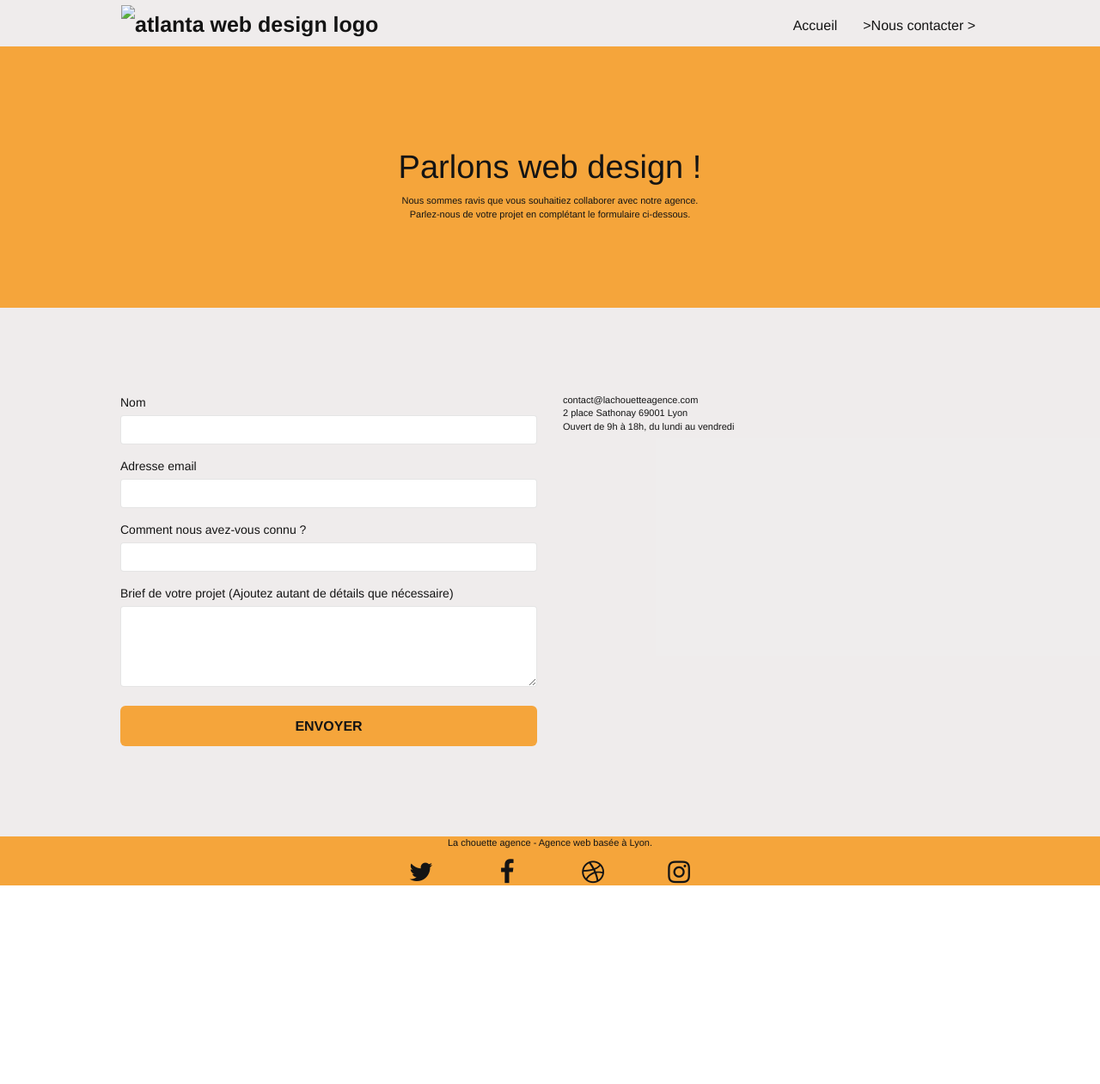
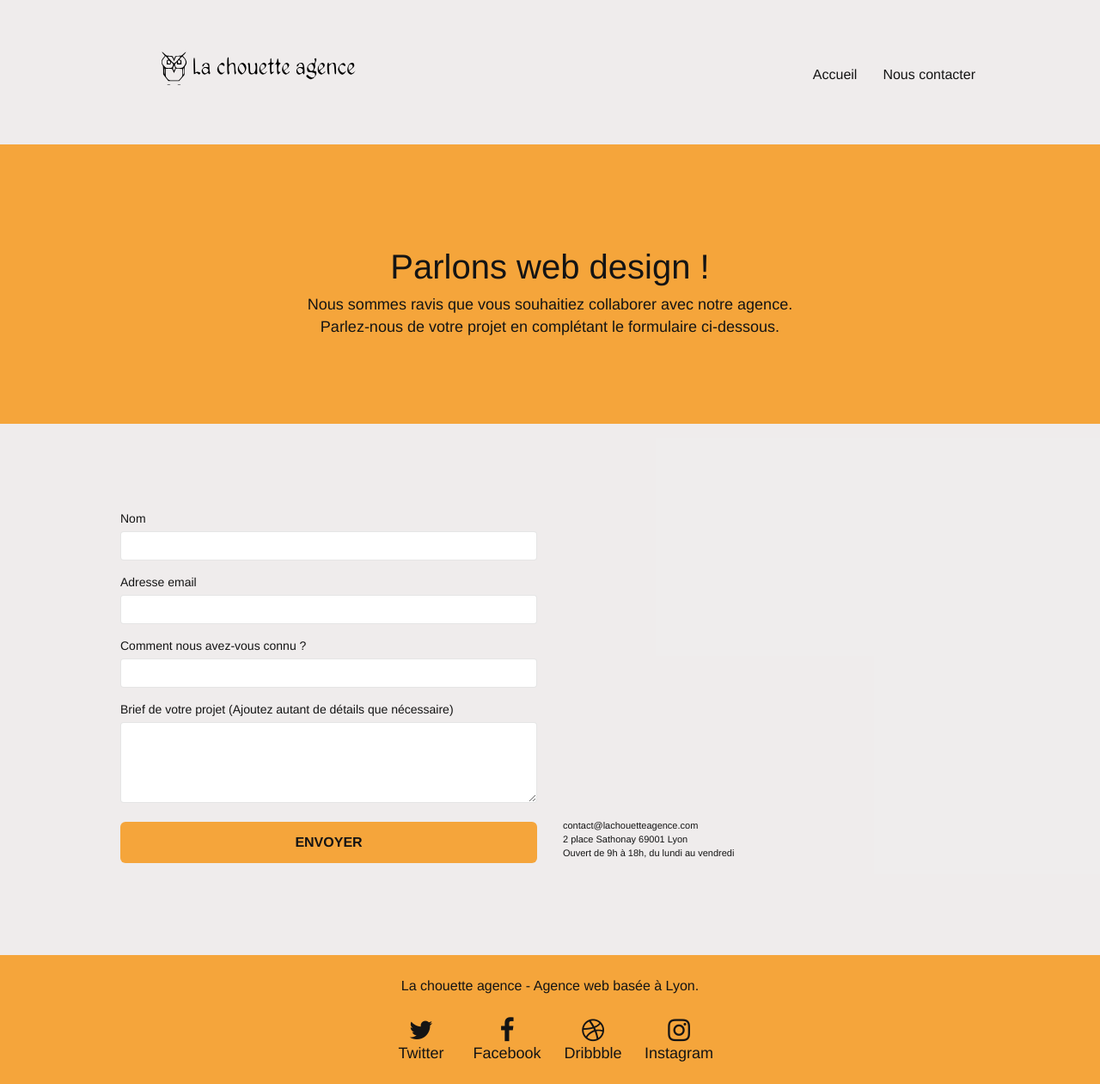
Before and after one commit to xHuginn/La_Chouette_Agence, a plain HTML site: page la_chouette_agence-nous_contacter.html in a window 1280 px wide. Shown: the whole page at 86% size. Before the commit the page ends 1030 px from the top, so only its background shows below. Drawn offline with nearby package versions, Linux system fonts and the light colour scheme; files that its build step writes are made by us from their sources.

Commit message:
changement deuxième page

```diff
--- a/css/style.css
+++ b/css/style.css
@@ -1018,8 +1018,24 @@ footer p {
     width: 320px;
 }
 
+.page_2--accroche h1 {
+    font-size: 4rem;
+}
+
+.page_2--accroche p {
+    font-size: 1.8rem;
+}
+
+.contact--p {
+    margin-top: 360px;
+}
+
 /* TABLETTES */
 @media (min-width: 426px) and (max-width: 767px) {
+
+    .contact--p {
+        margin-top: 50px;
+    }
 
     .navbar-header {
         margin-left: 25px;
@@ -1029,3 +1045,9 @@ footer p {
         height: 310px;
     }
 }
+
+@media (min-width: 320px) and (max-width: 425px) {
+    .contact--p {
+        margin-top: 0;
+    }
+}
--- a/la_chouette_agence-nous_contacter.html
+++ b/la_chouette_agence-nous_contacter.html
@@ -1,71 +1,86 @@
 <!doctype html>
-<html lang="fr"> <!-- Mettre fr-->
+<html lang="fr">
 <head>
-    <meta charset="utf-8">
-    <meta name="keywords" content=""> <!-- Manque de keywords-->
-    <meta name="description" content=""> <!-- Manque de description-->
-    <meta name="viewport" content="width=device-width, initial-scale=1.0, viewport-fit=cover">
-    <link rel="shortcut icon" type="image/png" href="favicon.jpg">
+	<head>
+		<meta charset="utf-8">
+		<meta name="keywords" content="agence design Lyon, agence design, La chouette agence, création visuelle">
+		<meta name="title" content="La Chouette Agence" >
+		<meta name="description" content="La chouette agence est une agence web design qui aide les entreprises à devenir attractives et visibles sur internet. ">
+		<meta name="viewport" content="width=device-width, initial-scale=1.0, viewport-fit=cover">
+		<meta name="robots" content="index,follow">
+		<meta name="googlebot" content="index,follow">
+		<link rel="shortcut icon" type="image/jpg" href="./img/favicon.jpg">
 
-	<link rel="stylesheet" type="text/css" href="./css/bootstrap.min.css">
-	<link rel="stylesheet" type="text/css" href="./css/style.css">
-	<link rel="stylesheet" type="text/css" href="./css/font-awesome.min.css">
-	<link rel="stylesheet" type="text/css" href="./css/et-line.min.css">
+		<!-- Social Network Card -->
+
+		<!-- Facebook -->
+		<meta property="og:title" content="La Chouette Agence">
+		<meta property="og:description" content="La chouette agence est une agence web design qui aide les entreprises à devenir attractives et visibles sur internet.">
+		<meta property="og:image" content="./img/card_RS">
+		<meta property="og:url" content="https://xhuginn.github.io/La_Chouette_Agence/">
+
+		<!-- Twitter -->
+		<meta name="twitter:title" content="La Chouette Agence">
+		<meta name="twitter:description" content="La chouette agence est une agence web design qui aide les entreprises à devenir attractives et visibles sur internet.">
+		<meta name="twitter:image" content="./img/card_RS">
+		<meta name="twitter:card" content="La_Chouette_Agence">
+
+		<!-- Link CSS -->
+		<link rel="stylesheet" type="text/css" href="./css/bootstrap.css">
+		<link rel="stylesheet" type="text/css" href="./css/style.css">
+		<link rel="stylesheet" type="text/css" href="./css/font-awesome.css">
+		<link rel="stylesheet" type="text/css" href="./css/et-line.css">
 
 
-	<script src="./js/jquery-2.1.0.min.js"></script>
-	<script src="./js/bootstrap.min.js"></script>
-	<script src="./js/blocs.min.js"></script>
-	<script src="./js/jqBootstrapValidation.js"></script>
-	<script src="./js/formHandler.js"></script>
+		<!-- Link JS -->
+		<!-- <script src="./js/jquery-2.1.0.js" defer></script> -->
+		<script src="https://code.jquery.com/jquery-3.5.1.min.js" defer></script>
+		<script src="./js/bootstrap.js" defer></script>
+		<script src="./js/blocs.js" defer></script>
+		<script src="./js/jquery.touchSwipe.js" defer></script>
+		<script src="./js/gmaps.js" defer></script>
 
-	<!-- Search console -->
-	<meta name="google-site-verification" content="KpCKgz3sEC4192WIH35cLThbN6HJemnTp9ii9SJ91og" />
-
-	<title>page2</title> <!-- Manque d'un vrai nom de page-->
+	<title>La Chouette Agence | Nous contacter</title>
 
 
 <!-- Analytics -->
- <!-- Rien ? -->
 <!-- Analytics END -->
 
 </head>
 <body>
 <!-- Principal conteneur -->
-<div class="page-container">
+<section class="page-container">
 
 <!-- bloc-0 -->
-<div class="bloc bgc-white l-bloc " id="bloc-0">
+<header class="bloc bgc-white l-bloc " id="bloc-0">
 	<div class="container bloc-sm">
 		<nav class="navbar row">
 			<div class="navbar-header">
-				<a class="navbar-brand" href="index.html"><img src="img/la-chouette-agence.png" alt="atlanta web design logo" height="40" /></a>
+				<a class="navbar-brand" href="index.html"><img src="./img/la-chouette-agence.svg" alt="La chouette agence Lyon"/></a>
 			</div>
+
 			<div class="collapse navbar-collapse navbar-1 special-dropdown-nav">
 				<ul class="site-navigation nav navbar-nav">
 					<li>
-						<a href="index.html">Accueil</a>
+						<a aria-label="Accueil"href="index.html">Accueil</a>
 					</li>
 					<li>
 					</li>
 					<li>
-						<a href="la_chouette_agence-nous_contacter.html">>Nous contacter &gt;</a>
+						<a aria-label="Nous contacter" href="la_chouette_agence-nous_contacter.html">Nous contacter</a>
 					</li>
 				</ul>
 			</div>
 		</nav>
 	</div>
-</div>
-
-<!-- Header mal gérer + Toggle navigation visible -->
-
+</header>
 <!-- bloc-0 END -->
 
 <!-- bloc-6 -->
 <div class="bloc bg-dots-bg bg-repeat bgc-atomic-tangerine d-bloc bloc-bg-texture" id="bloc-6">
 	<div class="container bloc-lg">
 		<div class="row">
-			<div class="col-sm-12">
+			<div class="col-sm-12 page_2--accroche">
 				<h1 class="text-center hero-bloc-text tc-white">
 					Parlons web design !
 				</h1>
@@ -80,7 +95,7 @@
 <!-- bloc-6 END -->
 
 <!-- bloc-7 -->
-<div class="bloc bgc-white l-bloc" id="bloc-7">
+<div class="bloc bgc-white l-bloc">
 	<div class="container bloc-lg">
 		<div class="row">
 			<div class="col-sm-6">
@@ -113,7 +128,7 @@
 					</button>
 				</form>
 			</div>
-			<div class="col-sm-6">
+			<div class="col-sm-6 contact--p">
 				<p>
 					contact@lachouetteagence.com<br>2 place Sathonay 69001 Lyon<br>Ouvert de 9h à 18h, du lundi au vendredi<br>
 				</p>
@@ -124,20 +139,12 @@
 <!-- bloc-7 END -->
 
 <!-- ScrollToTop Button -->
-
-
-<!-- Qu'est ce que c'est ? -->
-
-
 <a class="bloc-button btn btn-d scrollToTop" onclick="scrollToTarget('1')"><span class="fa fa-chevron-up"></span></a>
 <!-- ScrollToTop Button END-->
 
 
-<!-- Footer - bloc-8 -->
-
-<!-- Footer trop simple ? -->
-
-<div class="bloc bgc-atomic-tangerine d-bloc" id="bloc-8">
+<!-- Footer -->
+<footer class="bloc bgc-atomic-tangerine d-bloc">
 	<div class="container bloc-sm">
 		<div class="row">
 			<div class="col-sm-12">
@@ -147,32 +154,32 @@
 				<div class="row row-no-gutters social">
 					<div class="col-sm-3">
 						<div class="text-center">
-							<a class="social" href="index.html"><span class="fa fa-twitter icon-md"></span></a>
+							<a aria-label="Twitter" class="social social--link" target="_blank"  rel="noopener" href="https://twitter.com/home"><span class="fa fa-twitter icon-md"></span>Twitter</a>
 						</div>
 					</div>
 					<div class="col-sm-3">
 						<div class="text-center">
-							<a class="social" href="index.html"><span class="fa fa-facebook icon-md"></span></a>
+							<a aria-label="Facebook" class="social social--link" target="_blank"  rel="noopener" href="https://www.facebook.com/"><span class="fa fa-facebook icon-md"></span>Facebook</a>
 						</div>
 					</div>
 					<div class="col-sm-3">
 						<div class="text-center">
-							<a class="social" href="index.html"><span class="fa fa-dribbble icon-md"></span></a>
+							<a aria-label="Dribbble" class="social social--link" target="_blank"  rel="noopener" href="https://dribbble.com/"><span class="fa fa-dribbble icon-md"></span>Dribbble</a>
 						</div>
 					</div>
 					<div class="col-sm-3">
 						<div class="text-center">
-							<a class="social" href="index.html"><span class="fa fa-instagram icon-md"></span></a>
+							<a aria-label="Instagram" class="social social--link" target="_blank"  rel="noopener" href="https://www.instagram.com/?hl=fr"><span class="fa fa-instagram icon-md"></span>Instagram</a>
 						</div>
 					</div>
 				</div>
 			</div>
 		</div>
 	</div>
-</div>
-<!-- Footer - bloc-8 END -->
+</footer>
+<!-- Footer -->
 
-</div>
+</section>
 <!-- Principal conteneur END -->
 
 
```
Also changed, not shown: index.html (+3 -3 lines).
